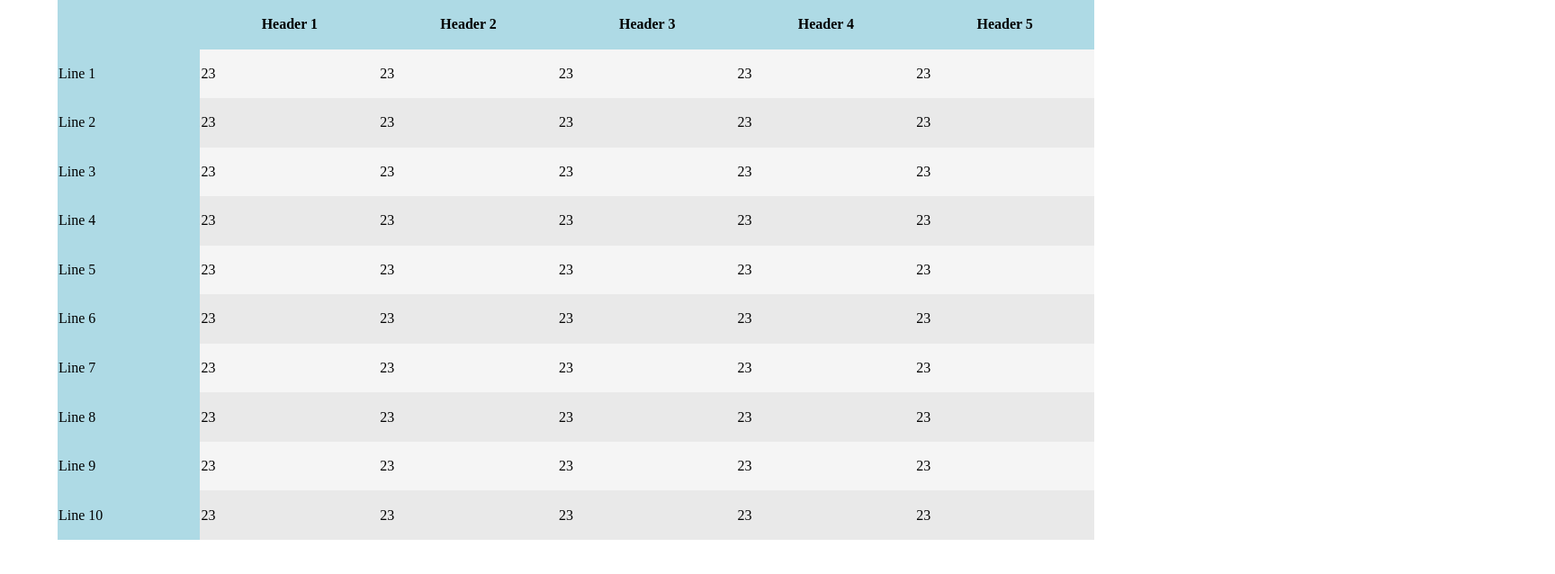
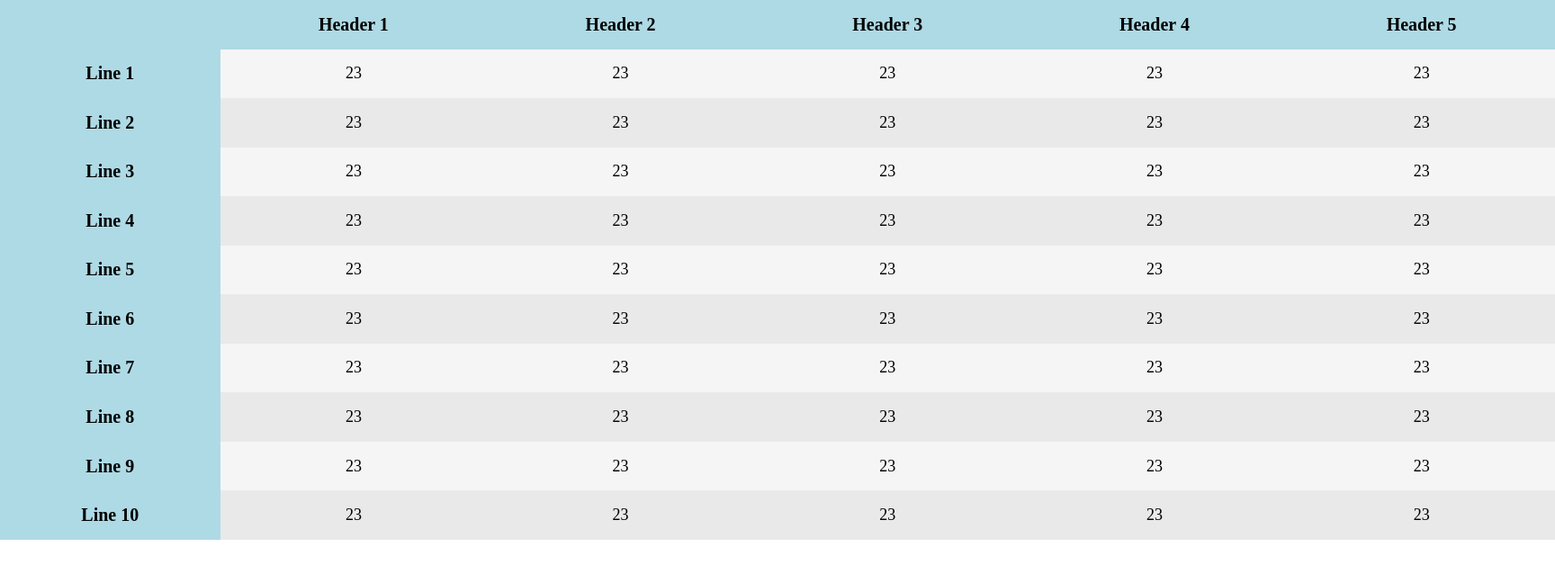
Before and after one commit to WandererRus/HTMLCSS, a plain HTML site: page HTML & CSS/lesson5/index.html in a window 1280 px wide. Shown: the whole page at 90% size, 1728 px wide, since content can reach past the window. Drawn offline with Linux system fonts and the light colour scheme.

Commit message:
lesson5: partial clear table style

```diff
--- a/HTML & CSS/lesson5/style.css
+++ b/HTML & CSS/lesson5/style.css
@@ -6,13 +6,9 @@ body,html {
     box-sizing: border-box;
 }
 table {
-    width: 90%;
-    margin-left: 5%;
+    width: calc(1920px*0.9);
     border-spacing: 0;
     height:600px;
-}
-tbody {
-    width:100%;
 }
 tr:nth-child(n) {
     background: #e9e9e9;
@@ -26,3 +22,12 @@ tr:first-child {
 td:first-child {
     background: #aedae5;
 }
+td:first-child, th {
+    font-size: 20px;
+    text-align: center;
+    font-weight: 700;
+}
+td {
+    font-size: 18px;
+    text-align: center;
+}
```
